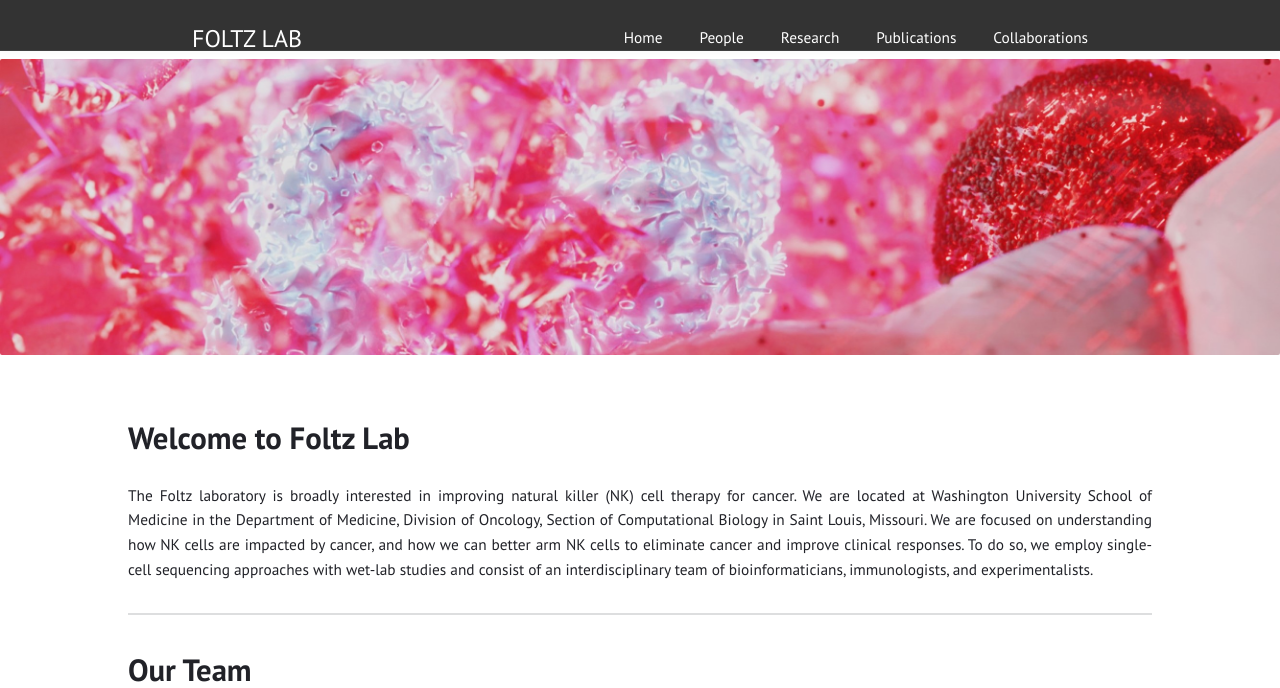
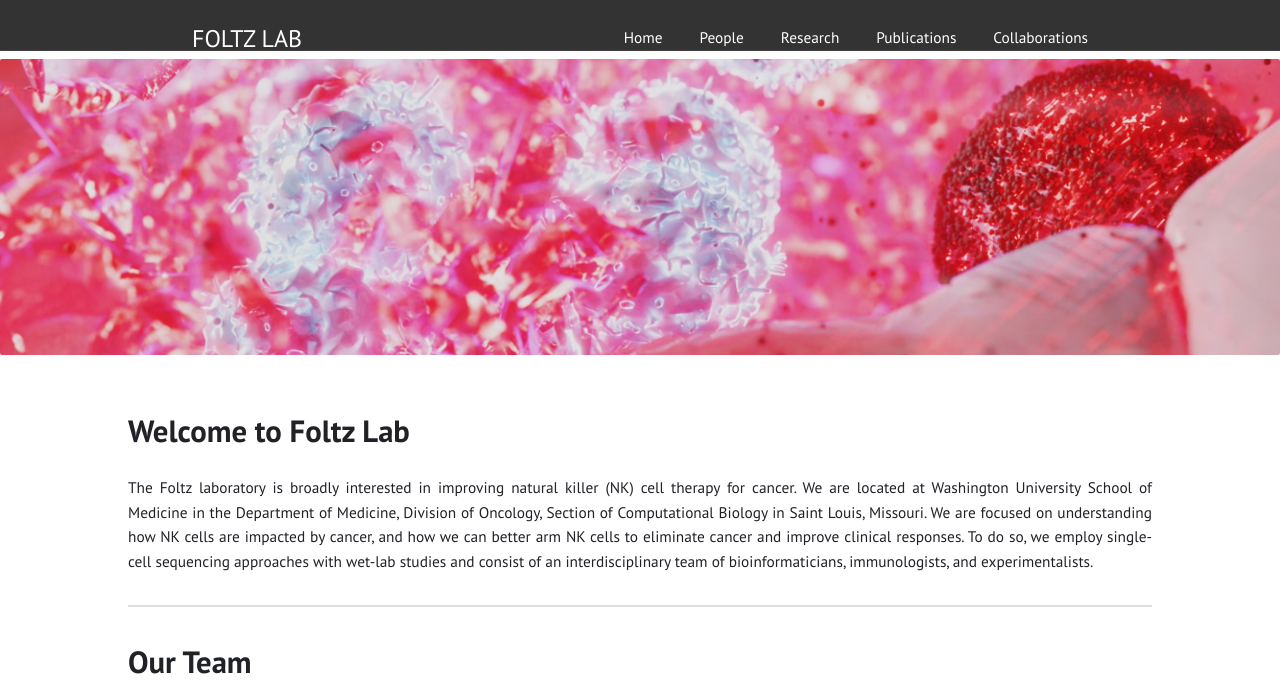
Before and after one commit to Foltz-Lab/Foltz-Lab.github.io, a Jekyll site: the page built from index.html, in a window 1280 px wide. Shown: the top 688 px of the page. Built offline with Jekyll 4.4.1, drawn with Linux system fonts in a browser that asks for light colours; grey boxes are pictures that could not be loaded.

Commit message:
Update index.html

```diff
--- a/index.html
+++ b/index.html
@@ -6,7 +6,7 @@
 <!-- Full-Width Image Section -->
 <div style="margin: 0; padding: 0;">
 
-<img src="{{ '/images/NK_cells.jpg' | relative_url }}" alt="NK_cells" class="full-width-image" style= padding: 0; display: block; >
+<img src="{{ '/images/NK_cells.jpg' | relative_url }}" alt="NK_cells" class="full-width-image" style=  "padding: 0; display: block;" >
 
 </div>
 
```
